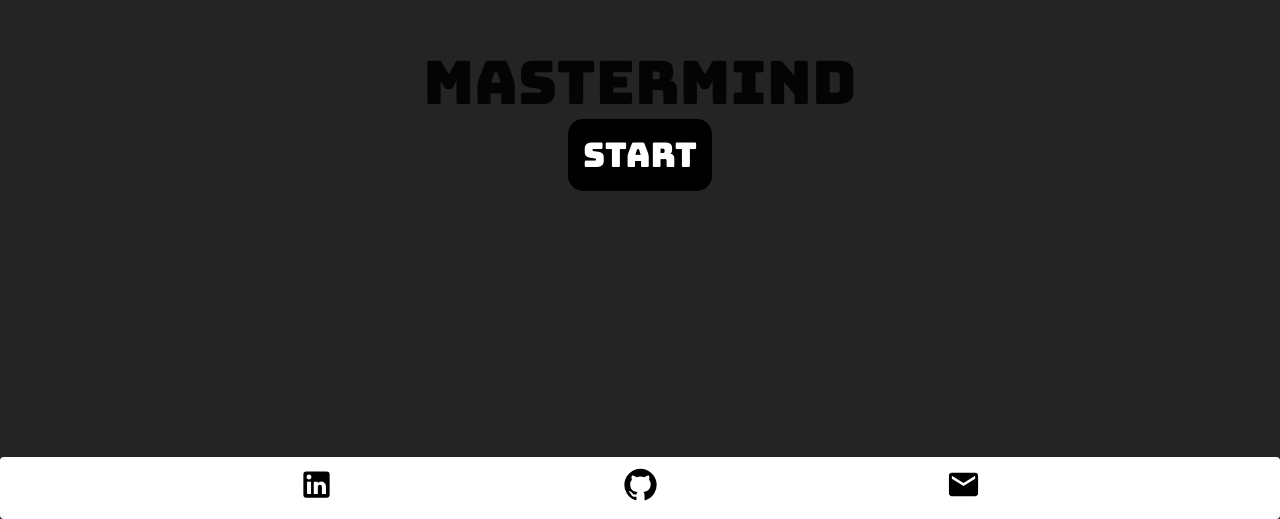
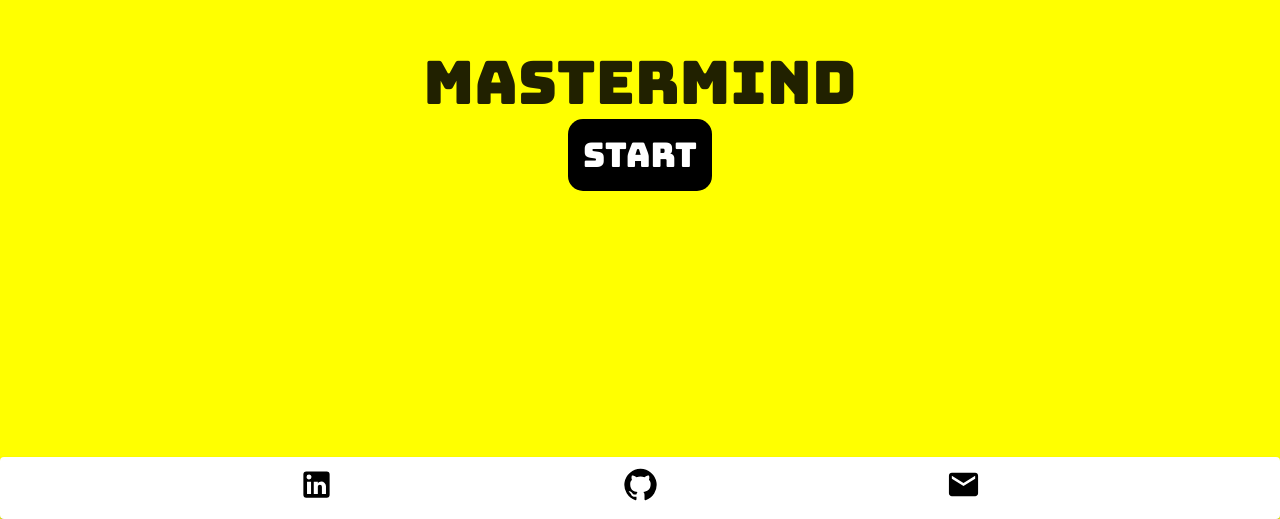
Before and after one commit to carlos-escamilla33/master_mind, a React (Create React App) app: page / in a window 1280 px wide. Shown: the part 281-800 px from the top of the page. Built offline with nearby package versions, Linux system fonts and the light colour scheme.

Commit message:
created media folder

```diff
--- a/src/components/Home.js
+++ b/src/components/Home.js
@@ -10,7 +10,8 @@ const useStyles = makeStyles(() => ({
         flexDirection: "column",
         justifyContent: "center",
         alignItems: "center",
-        minHeight: "100vh"
+        minHeight: "100vh",
+        backgroundColor: "yellow"
     },
     startContainer: {
         display: "flex",
```
Also changed, not shown: src/media/sky.jpg (added), 1 other file (tests, documents, lock files or other folders).
